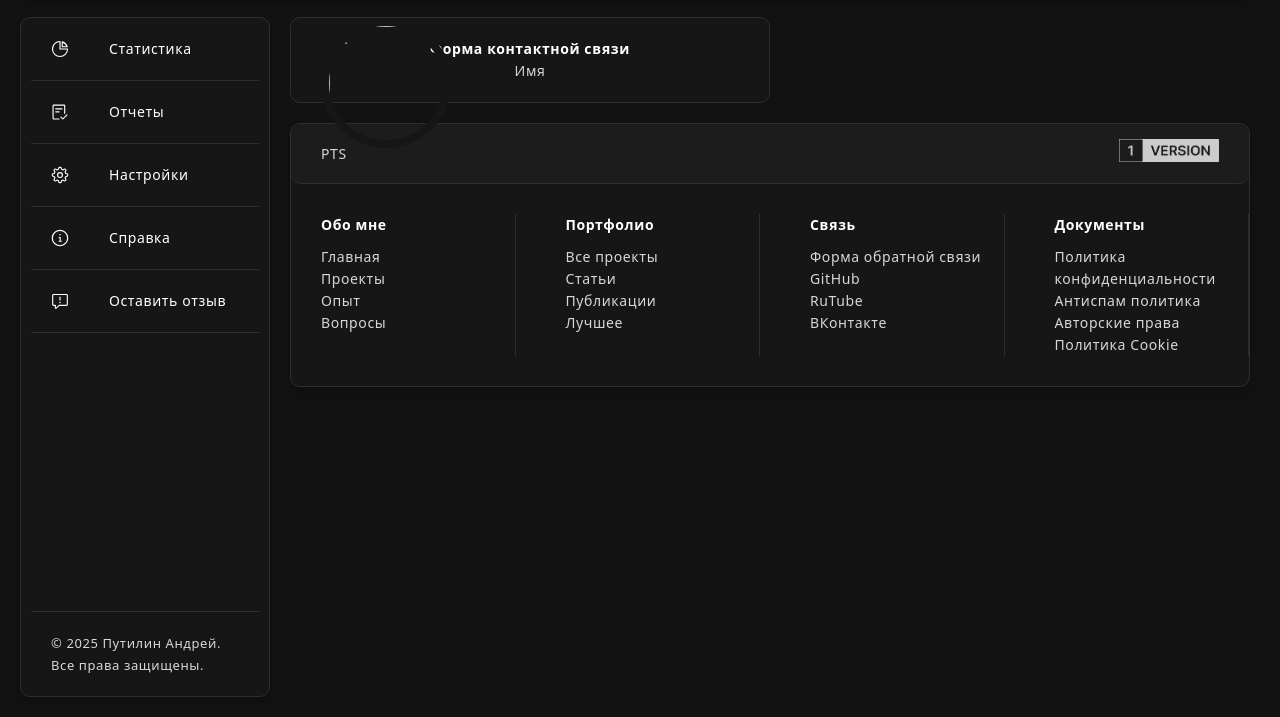
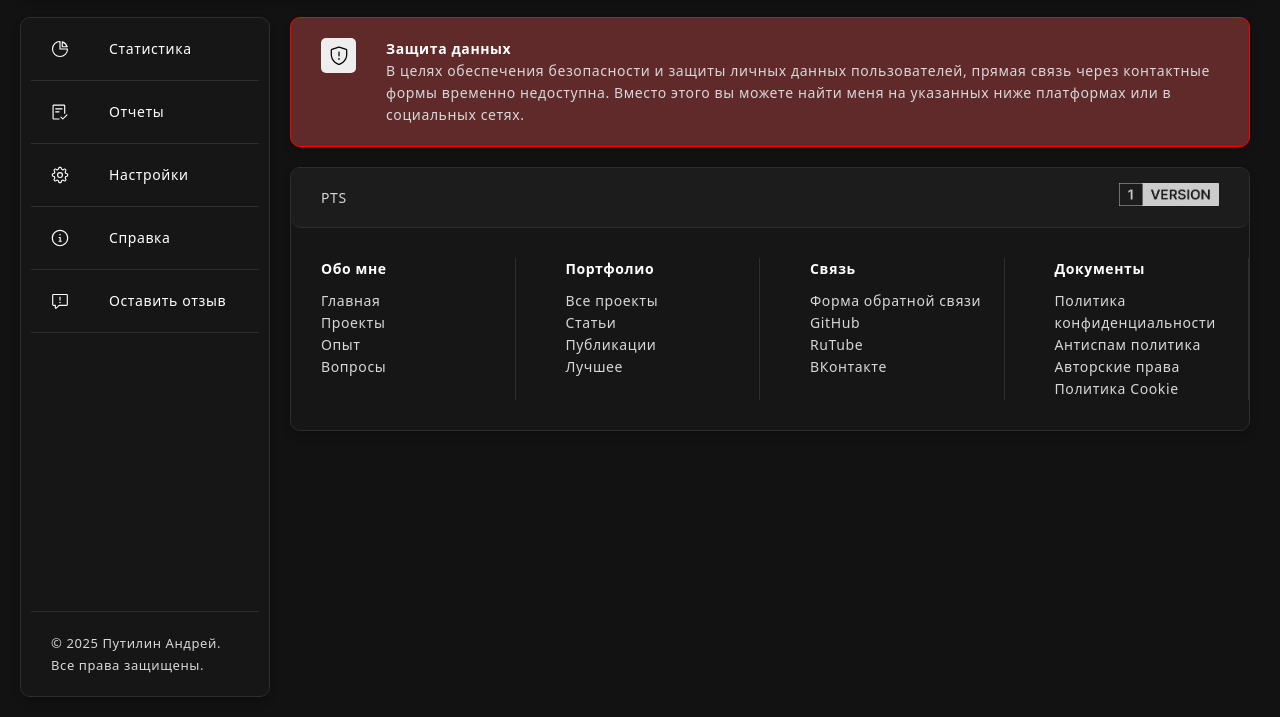
Before and after one commit to PTS-Studio/Zero-Source, a plain HTML site: page 3_contacts.html in a window 1280 px wide. Shown: the part 83-800 px from the top of the page. Drawn offline with Linux system fonts and the light colour scheme; files that its build step writes are made by us from their sources.

Commit message:
0.2.2708.025

```diff
--- a/3_contacts.html
+++ b/3_contacts.html
@@ -8,37 +8,11 @@
     <link rel="stylesheet" href="css/aside.css">
     <link rel="stylesheet" href="css/footer.css">
     <link rel="stylesheet" href="css/home/1_titul_block.css">
-    <link rel="stylesheet" href="contacts/contact_form.css">
+    <link rel="stylesheet" href="css/contacts/contact_form.css">
     <link rel="stylesheet" href="js/home.js">
     <title>Сайт-портфолио</title>
 </head>
 <body>
-    <!-- <div id="splash-screen">
-        <div id="logo">
-            <img src="images/HeaderMenu/logotip2.svg" alt="" style="width: 150px; height: auto;">
-            PTS-STUDIO
-        </div>
-        <div id="copyright">© 2025 PTS-Studio All rights reserved.</div>
-    </div>
-    <script>
-        document.addEventListener('DOMContentLoaded', function() {
-            const splashScreen = document.getElementById('splash-screen');
-            const content = document.getElementById('content');
-
-            // Функция для скрытия заставки
-            function hideSplashScreen() {
-                splashScreen.style.opacity = '0'; // Запускаем исчезновение
-                setTimeout(() => {
-                    splashScreen.style.display = 'none'; // Скрываем заставку
-                    content.style.display = 'block'; // Показываем контент
-                    document.body.style.overflow = 'auto'; // Восстанавливаем прокрутку
-                }, 500); // Задержка должна соответствовать времени transition в CSS
-            }
-
-            // Задержка перед скрытием заставки (например, 3 секунды)
-            setTimeout(hideSplashScreen, 3000);
-        });
-    </script> -->
     <header> <!--id="header"-->
         <div class="header">
             <div class="absorbing_block">
@@ -138,27 +112,22 @@
                         <div class="top" style="width: 100%; height: auto;">
                             <div class="aside_sector_contect" id="mrt">
                                 <div class="hh3" id="img-1"></div>
-                                <!-- <img src="images/Aside/h2.svg" alt="" style="width: 18px; height: 18px; position: absolute;"> -->
                                 <a href="" style="cursor: default; margin-left: 40px; color: var(--color);">Статистика</a>
                             </div>
                             <div class="aside_sector_contect">
                                 <div class="hh3" id="img-2"></div>
-                                <!-- <img src="images/Aside/h3.svg" alt="" style="width: 18px; height: 18px; position: absolute;"> -->
                                 <a href="" style="cursor: default; margin-left: 40px; color: var(--color);">Отчеты</a>
                             </div>
                             <div class="aside_sector_contect">
                                 <div class="hh3" id="img-3"></div>
-                                <!-- <img src="images/Aside/h1.svg" alt="" style="width: 18px; height: 18px; position: absolute;"> -->
                                 <a href="" style="cursor: default; margin-left: 40px; color: var(--color);">Настройки</a>
                             </div>
                             <div class="aside_sector_contect">
                                 <div class="hh3" id="img-4"></div>
-                                <!-- <img src="images/Aside/h5.svg" alt="" style="width: 18px; height: 18px; position: absolute;"> -->
                                 <a href="" style="cursor: default; margin-left: 40px; color: var(--color);">Справка</a>
                             </div>
                             <div class="aside_sector_contect">
                                 <div class="hh3" id="img-5"></div>
-                                <!-- <img src="images/Aside/h4.svg" alt="" style="width: 18px; height: 18px; position: absolute;"> -->
                                 <a href="" style="cursor: default; margin-left: 40px; color: var(--color);">Оставить отзыв</a>
                             </div>
                         </div>
@@ -172,9 +141,15 @@
             </aside>
             <main>
                 <div class="contact_form">
-                    <img src="images/Bez_foto_2.jpg" class="avatar" alt="" style="top: 0;">
-                    <h1 style="width: 100%; text-align: center;">Форма контактной связи</h1>
-                    <p style="width: 100%; text-align: center;">Имя</p>
+                    <div class="cf_left_block">
+                        <div class="cf_phone">
+                            <img src="images/security.svg" alt="" class="cf-img">
+                        </div>
+                    </div>
+                    <div class="cf_right_block">
+                        <h1>Защита данных</h1>
+                        <p>В целях обеспечения безопасности и защиты личных данных пользователей, прямая связь через контактные формы временно недоступна. Вместо этого вы можете найти меня на указанных ниже платформах или в социальных сетях.</p>
+                    </div>
                 </div>
                 <div class="footer_block">
                     <div class="f_top_block" style="border-bottom: 1px solid var(--border); display: flex; flex-wrap: wrap; align-items: center; justify-content: space-between; padding: 0 30px;">
--- a/css/contacts/contact_form.css
+++ b/css/contacts/contact_form.css
@@ -1,11 +1,34 @@
 .contact_form {
     display: flex;
     flex-wrap: wrap;
-    position: relative;
+    width: 100%;
+    background: rgba(216, 78, 78, 0.4);
+    border-radius: 10px;
+    border: 1px solid red;
+    box-shadow: 0 5px 8px rgb(0, 0, 0, 0.2);
+    padding: 20px 30px;
+    gap: 30px;
+}
+.cf_left_block {
+    display: flex;
+    flex-wrap: wrap;
     justify-content: center;
-    width: 50%;
-    background: var(--block-bg);
-    border-radius: 10px;
-    border: 1px solid var(--border);
-    padding: 20px 30px;
+    width: auto;
 }
+.cf_phone {
+    background: #eee;
+    width: 35px;
+    height: 35px;
+    display: flex;
+    flex-wrap: wrap;
+    justify-content: center;
+    align-items: center;
+    border-radius: 5px;
+}
+.cf-img {
+    width: 20px;
+    height: 20px;
+}
+.cf_right_block {
+    flex: 1 1 230px;
+}
--- a/css/home/4_question_block.css
+++ b/css/home/4_question_block.css
@@ -59,6 +59,7 @@
   flex-wrap: wrap;
   border-top: 1px solid var(--border);
   background: var(--dark-bg);
+  box-shadow: inset 0px 11px 8px -10px rgb(0, 0, 0, 0.2);
   padding: 20px 30px;
   display: none;
   position: absolute;
```
Also changed, not shown: 1_home.html (+1 -1 lines), 4_news.html (+6 -6 lines), images/security.svg (added).
